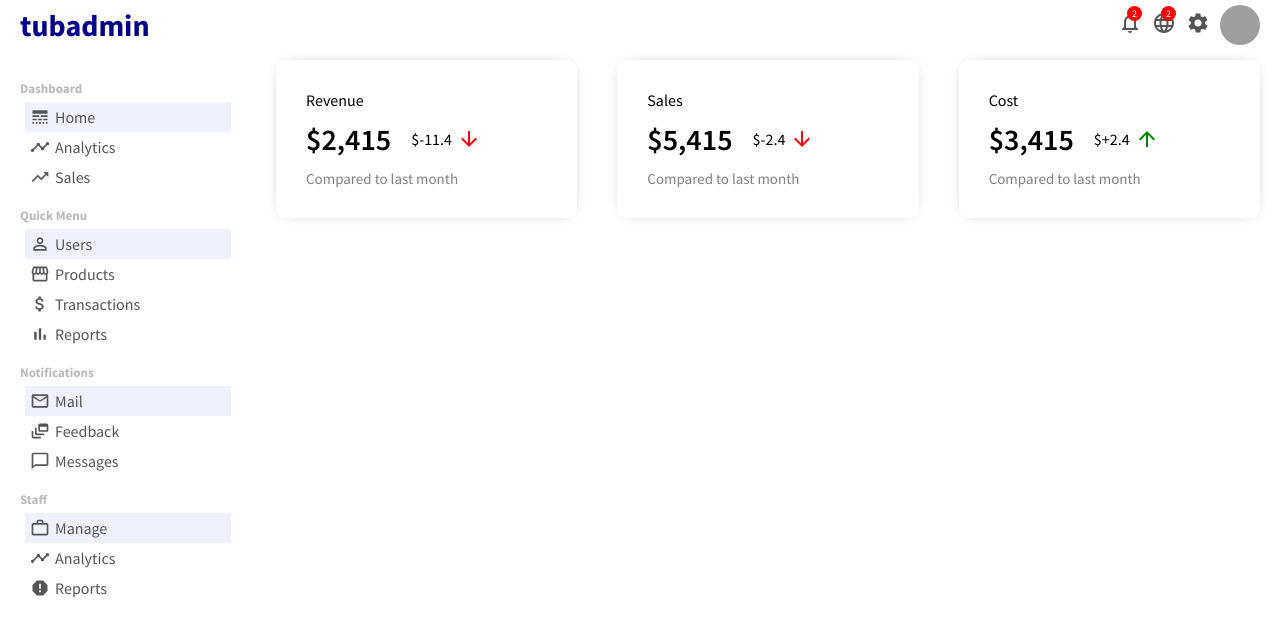
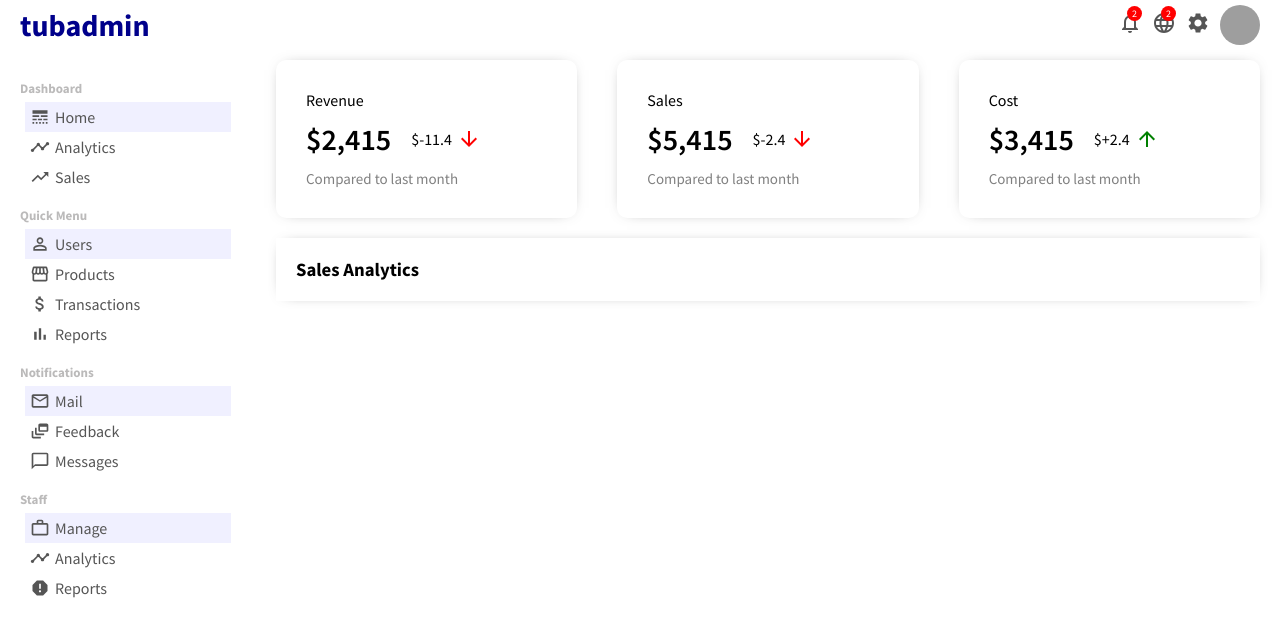
Before and after one commit to atubak400/React-Admin-Panel, a React (Create React App) app: page / in a window 1280 px wide. Shown: the top 634 px of the page. Built offline with nearby package versions, Linux system fonts and the light colour scheme; grey boxes are pictures that could not be loaded.

Commit message:
chart component created

```diff
--- /dev/null
+++ b/src/Components/chart/Chart.jsx
@@ -0,0 +1,9 @@
+import './chart.css'
+
+export default function Chart() {
+  return (
+    <div className='chart'>
+      <h3 className='chartTitle'>Sales Analytics</h3>
+    </div>
+  )
+}
--- /dev/null
+++ b/src/Components/chart/chart.css
@@ -0,0 +1,8 @@
+.chart {
+  margin: 20px;
+  padding: 20px;
+  -webkit-box-shadow: 0px 0px 15px 10px #000000,
+    5px 5px 15px 5px rgba(0, 0, 0, 0.75);
+  box-shadow: 0px 0px 15px -10px rgba(0, 0, 0, 0.75),
+    5px 5px 15px 5px rgba(0, 0, 0, 0);
+}
--- a/src/pages/home/Home.jsx
+++ b/src/pages/home/Home.jsx
@@ -1,10 +1,13 @@
 import FeaturedInfo from '../../Components/featuredInfo/FeaturedInfo'
+
 import './home.css'
+import Chart from '../../Components/chart/Chart'
 
 export default function Home() {
   return (
     <div className='home'>
       <FeaturedInfo />
+      <Chart />
     </div>
   )
 }
```
